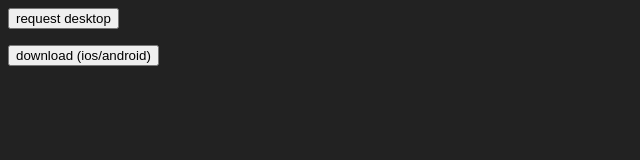
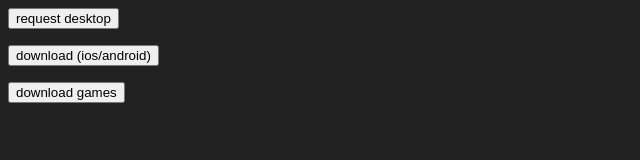
Before and after one commit to xcircle-ui/maths, a plain HTML site: page settings.html in a window 1280 px wide. Shown: the whole page, without its empty margins (0-640 px from the left). Drawn offline with Linux system fonts and the light colour scheme.

Commit message:
Update settings.html

```diff
--- a/settings.html
+++ b/settings.html
@@ -5,4 +5,7 @@
 <form action="https://lightofsnow1.github.io/SevereFractalActivecell/downloadlinks.html">
 <input type="submit" value="download (ios/android)" />
 </form>
+  <form action="https://pogmath.glitch.me/">
+<input type="submit" value="download games" />
+</form>
 </body>
```
